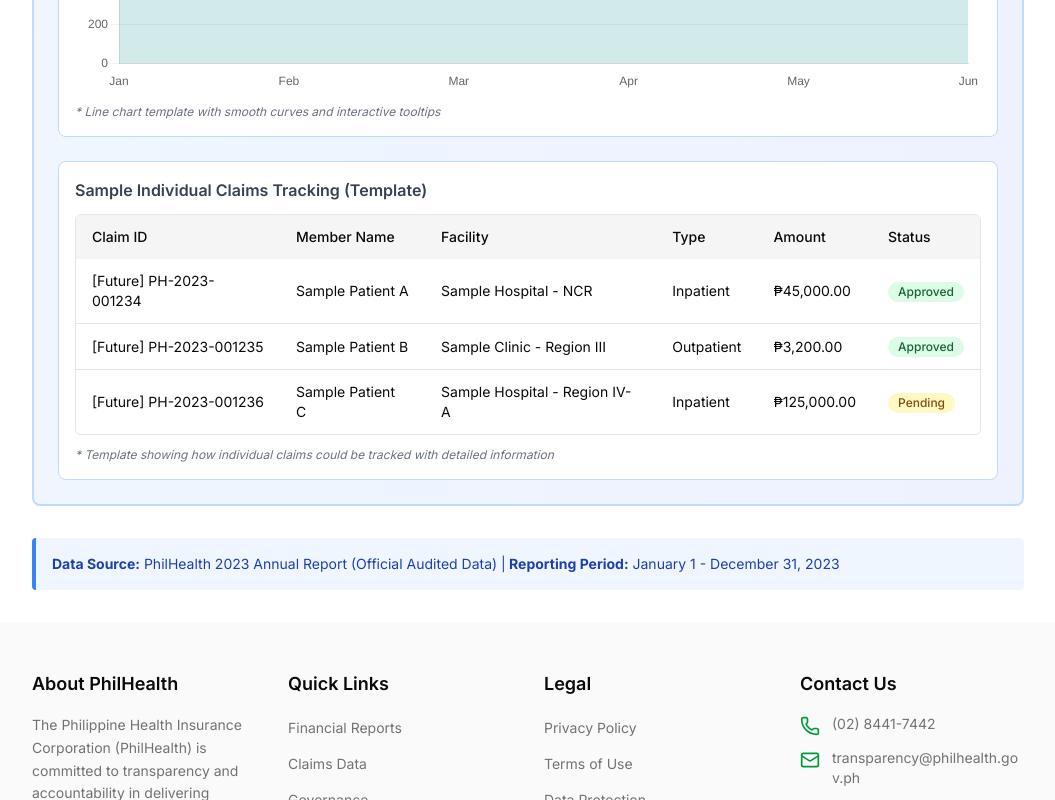
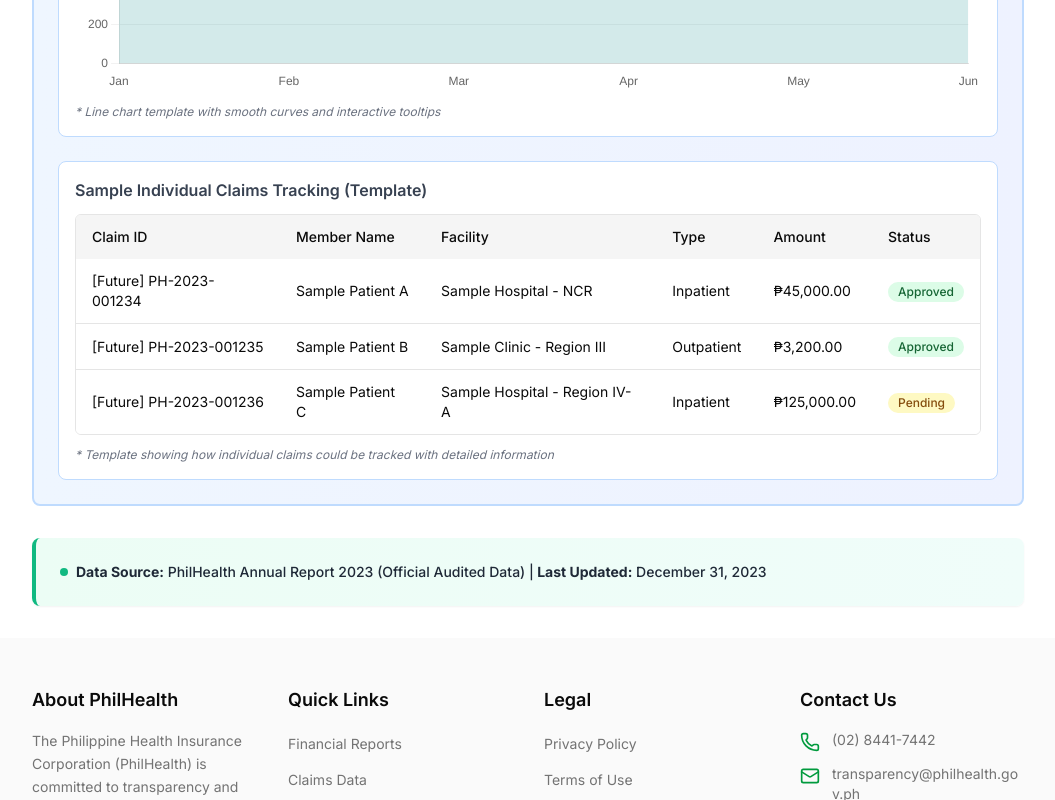
Before and after one commit to mattxslv/philhealth-transp, a Next.js app: page /claims in a window 1280 px wide. Shown: the part 2000-2800 px from the top of the page, without its empty margins (224-1279 px from the left). Built offline with nearby package versions, Linux system fonts and the light colour scheme.

Commit message:
Update data sources, fix beneficiaries field, and change AI widget icon to text

```diff
--- a/src/app/claims/page.tsx
+++ b/src/app/claims/page.tsx
@@ -575,11 +575,14 @@
         </div>
 
         {/* Data Source */}
-        <div className="bg-blue-50 border-l-4 border-blue-500 p-4 rounded">
-          <p className="text-sm text-blue-800">
-            <strong>Data Source:</strong> {data.metadata.source} |
-            <strong> Reporting Period:</strong> {data.metadata.reportingPeriod}
-          </p>
+        <div className="bg-gradient-to-r from-emerald-50 to-teal-50 dark:from-emerald-900/20 dark:to-teal-900/20 border-l-4 border-emerald-500 dark:border-emerald-400 p-6 rounded-lg shadow-sm">
+          <div className="flex items-center gap-2">
+            <div className="w-2 h-2 bg-emerald-500 rounded-full animate-pulse"></div>
+            <p className="text-sm text-gray-800 dark:text-gray-200 font-medium">
+              <strong>Data Source:</strong> PhilHealth Annual Report {selectedYear} (Official Audited Data) |
+              <strong> Last Updated:</strong> December 31, {selectedYear}
+            </p>
+          </div>
         </div>
       </div>
     </DashboardLayout>
--- a/src/app/engagement/page.tsx
+++ b/src/app/engagement/page.tsx
@@ -312,10 +312,15 @@
           </div>
         </div>
 
-        <div className="bg-blue-50 border-l-4 border-blue-500 p-4 rounded">
-          <p className="text-sm text-blue-800">
-            <strong>Note:</strong> This page displays template structures for future engagement data. Actual metrics will be populated as they become available from PhilHealth official sources.
-          </p>
+        {/* Data Source */}
+        <div className="bg-gradient-to-r from-emerald-50 to-teal-50 dark:from-emerald-900/20 dark:to-teal-900/20 border-l-4 border-emerald-500 dark:border-emerald-400 p-6 rounded-lg shadow-sm">
+          <div className="flex items-center gap-2">
+            <div className="w-2 h-2 bg-emerald-500 rounded-full animate-pulse"></div>
+            <p className="text-sm text-gray-800 dark:text-gray-200 font-medium">
+              <strong>Data Source:</strong> PhilHealth Annual Report {selectedYear} (Official Audited Data) |
+              <strong> Last Updated:</strong> December 31, {selectedYear}
+            </p>
+          </div>
         </div>
       </div>
     </DashboardLayout>
--- a/src/app/facilities/page.tsx
+++ b/src/app/facilities/page.tsx
@@ -277,11 +277,15 @@
           </div>
         </div>
 
-        <div className="bg-blue-50 border-l-4 border-blue-500 p-4 rounded">
-          <p className="text-sm text-blue-800">
-            <strong>Data Source:</strong> {data.metadata.source} |
-            <strong> Reporting Period:</strong> {data.metadata.reportingPeriod}
-          </p>
+        {/* Data Source */}
+        <div className="bg-gradient-to-r from-emerald-50 to-teal-50 dark:from-emerald-900/20 dark:to-teal-900/20 border-l-4 border-emerald-500 dark:border-emerald-400 p-6 rounded-lg shadow-sm">
+          <div className="flex items-center gap-2">
+            <div className="w-2 h-2 bg-emerald-500 rounded-full animate-pulse"></div>
+            <p className="text-sm text-gray-800 dark:text-gray-200 font-medium">
+              <strong>Data Source:</strong> PhilHealth Annual Report {selectedYear} (Official Audited Data) |
+              <strong> Last Updated:</strong> December 31, {selectedYear}
+            </p>
+          </div>
         </div>
       </div>
     </DashboardLayout>
--- a/src/app/financials/page.tsx
+++ b/src/app/financials/page.tsx
@@ -547,7 +547,7 @@
           <div className="relative overflow-hidden bg-gradient-to-br from-purple-50 to-purple-100 dark:from-purple-900/20 dark:to-purple-800/20 p-6 rounded-2xl shadow-md border border-purple-200 dark:border-purple-700 hover:shadow-lg transition-all">
             <div className="absolute top-0 right-0 w-24 h-24 bg-purple-400/10 rounded-full -mr-12 -mt-12"></div>
             <h3 className="text-lg font-semibold mb-4 text-gray-800 dark:text-gray-200">Total Beneficiaries</h3>
-            <p className="text-4xl font-bold text-purple-600 dark:text-purple-400 mb-2">{((latestData.beneficiaries || 0) / 1000000).toFixed(1)}M</p>
+            <p className="text-4xl font-bold text-purple-600 dark:text-purple-400 mb-2">{((latestData.totalBeneficiaries || latestData.beneficiaries || 0) / 1000000).toFixed(1)}M</p>
             <p className="text-sm text-gray-600 dark:text-gray-400">Members covered</p>
           </div>
 
@@ -564,8 +564,8 @@
           <div className="flex items-center gap-2">
             <div className="w-2 h-2 bg-emerald-500 rounded-full animate-pulse"></div>
             <p className="text-sm text-gray-800 dark:text-gray-200 font-medium">
-              <strong>Data Source:</strong> {data.metadata?.source || "PhilHealth Annual Reports"} |
-              <strong> Last Updated:</strong> {data.metadata?.lastUpdated || "2025-01-15"}
+              <strong>Data Source:</strong> PhilHealth Annual Report {selectedYear} (Official Audited Data) |
+              <strong> Last Updated:</strong> December 31, {selectedYear}
             </p>
           </div>
         </div>
--- a/src/app/governance/page.tsx
+++ b/src/app/governance/page.tsx
@@ -302,11 +302,15 @@
           </div>
         </div>
 
-        <div className="bg-blue-50 border-l-4 border-blue-500 p-4 rounded">
-          <p className="text-sm text-blue-800">
-            <strong>Data Source:</strong> {data.metadata.source} |
-            <strong> Reporting Period:</strong> {data.metadata.reportingPeriod}
-          </p>
+        {/* Data Source */}
+        <div className="bg-gradient-to-r from-emerald-50 to-teal-50 dark:from-emerald-900/20 dark:to-teal-900/20 border-l-4 border-emerald-500 dark:border-emerald-400 p-6 rounded-lg shadow-sm">
+          <div className="flex items-center gap-2">
+            <div className="w-2 h-2 bg-emerald-500 rounded-full animate-pulse"></div>
+            <p className="text-sm text-gray-800 dark:text-gray-200 font-medium">
+              <strong>Data Source:</strong> PhilHealth Annual Report {selectedYear} (Official Audited Data) |
+              <strong> Last Updated:</strong> December 31, {selectedYear}
+            </p>
+          </div>
         </div>
       </div>
     </DashboardLayout>
--- a/src/app/procurement/page.tsx
+++ b/src/app/procurement/page.tsx
@@ -277,15 +277,15 @@
         </div>
 
         {/* Data Source */}
-        {data?.metadata && (
-          <div className="bg-blue-50 border-l-4 border-blue-500 p-4 rounded">
-            <p className="text-sm text-blue-800">
-              <strong>Data Source:</strong> {data.metadata.source} |
-              <strong> Reporting Period:</strong> {data.metadata.reportingPeriod} |
-              <strong> Note:</strong> {data.metadata.note}
+        <div className="bg-gradient-to-r from-emerald-50 to-teal-50 dark:from-emerald-900/20 dark:to-teal-900/20 border-l-4 border-emerald-500 dark:border-emerald-400 p-6 rounded-lg shadow-sm">
+          <div className="flex items-center gap-2">
+            <div className="w-2 h-2 bg-emerald-500 rounded-full animate-pulse"></div>
+            <p className="text-sm text-gray-800 dark:text-gray-200 font-medium">
+              <strong>Data Source:</strong> PhilHealth Annual Report {selectedYear} (Official Audited Data) |
+              <strong> Last Updated:</strong> December 31, {selectedYear}
             </p>
           </div>
-        )}
+        </div>
       </div>
     </DashboardLayout>
   );
--- a/src/components/chatbot/chatbot-widget.tsx
+++ b/src/components/chatbot/chatbot-widget.tsx
@@ -236,7 +236,7 @@
               transition={{ duration: 0.2 }}
               className="relative"
             >
-              <MessageCircle className="h-6 w-6" />
+              <span className="text-xl font-bold">AI</span>
               {/* Notification pulse */}
               <span className="absolute -top-1 -right-1 w-3 h-3 bg-red-500 rounded-full animate-pulse"></span>
             </motion.div>
```
